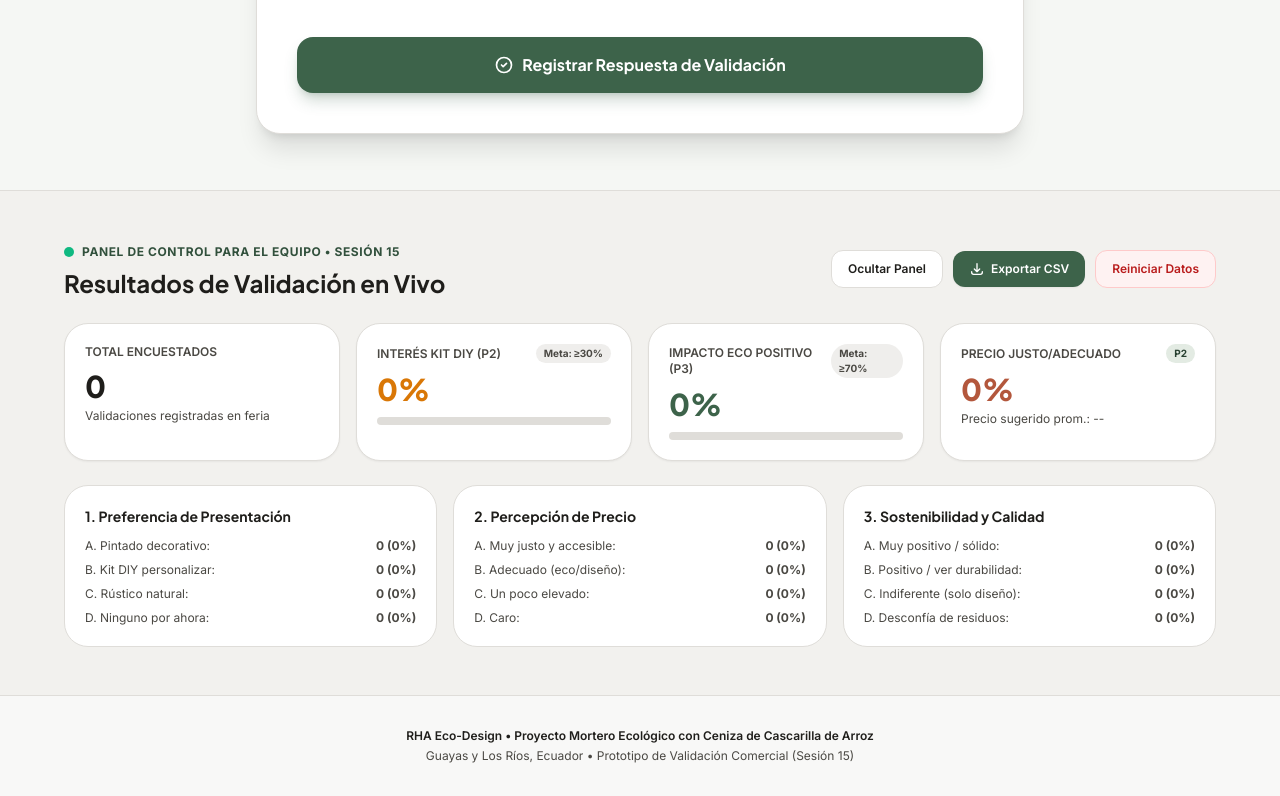
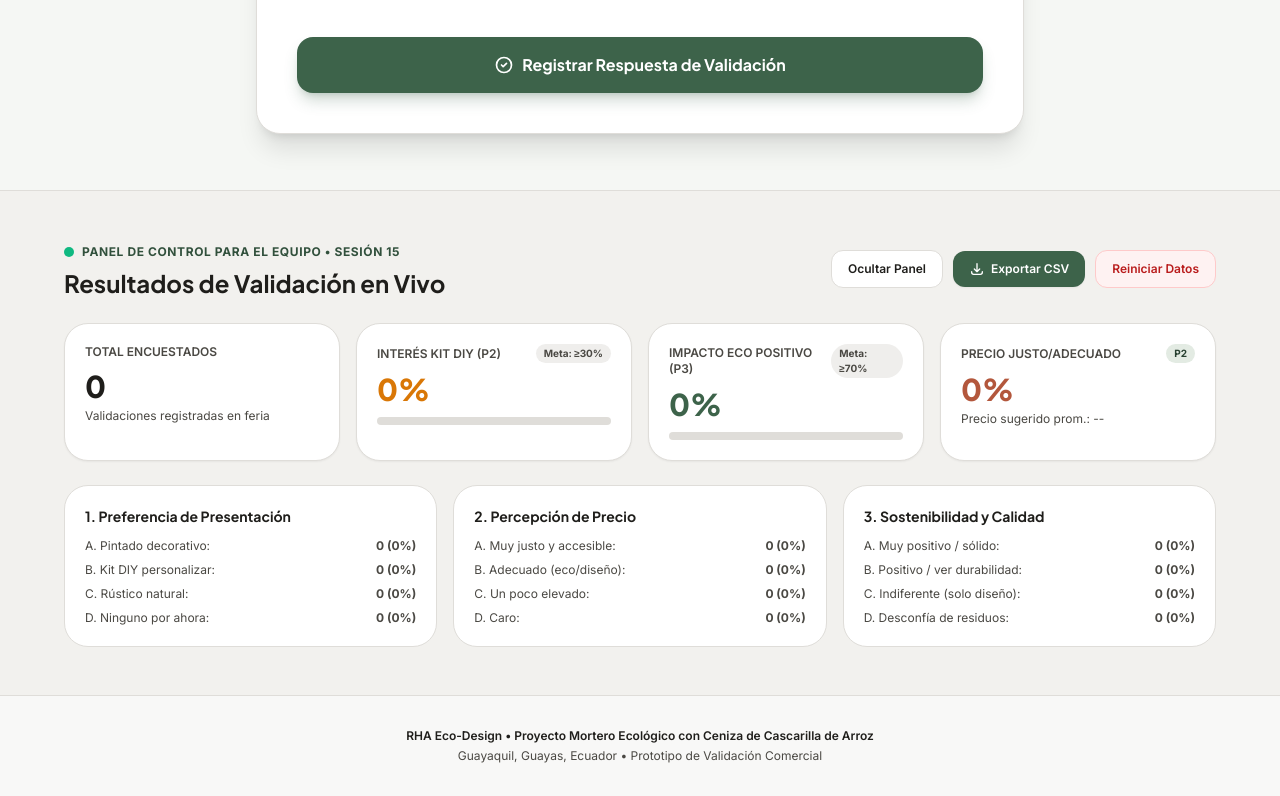
Before and after one commit to romidaylin/catalogo-maceteros-rha, a plain HTML site: page index.html in a window 1280 px wide. Shown: the part 3405-4201 px from the top of the page. Drawn offline with nearby package versions, Linux system fonts and the light colour scheme.

Commit message:
Update footer location description in index.html

```diff
--- a/index.html
+++ b/index.html
@@ -692,7 +692,7 @@
     <!-- Footer -->
     <footer class="py-8 px-4 sm:px-6 border-t border-ash-200 dark:border-ash-800 text-center text-xs text-ash-700 dark:text-ash-300">
         <p class="font-semibold text-ash-900 dark:text-white">RHA Eco-Design • Proyecto Mortero Ecológico con Ceniza de Cascarilla de Arroz</p>
-        <p class="mt-1">Guayas y Los Ríos, Ecuador • Prototipo de Validación Comercial (Sesión 15)</p>
+        <p class="mt-1">Guayaquil, Guayas, Ecuador • Prototipo de Validación Comercial</p>
     </footer>
 
     <!-- Lógica JavaScript -->
```
